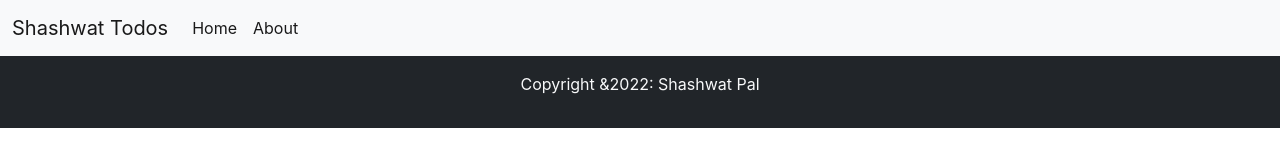
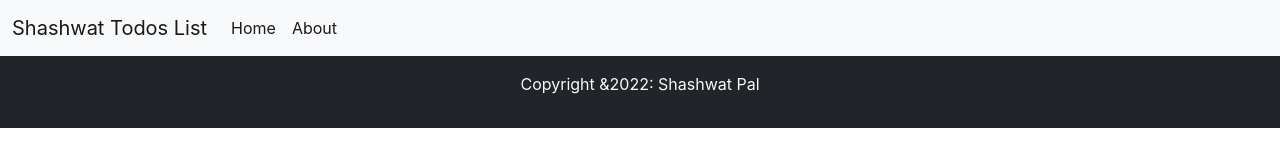
Before and after one commit to shashwatpal1021/first-app-shashwat, a React (Create React App) app: page / in a window 1280 px wide. Shown: the top 160 px of the page. Built offline with nearby package versions, Linux system fonts and the light colour scheme.

Commit message:
props-types

```diff
--- a/src/App.js
+++ b/src/App.js
@@ -4,9 +4,10 @@ import Header from './Components/Header';
 import { Footer } from './Components/Footer';
 
 function App() {
+  // let num = 123;
   return (
     <>
-      <Header title="Shashwat Todos"></Header>
+      <Header title="Shashwat Todos List"></Header>
       <Footer></Footer>
     </>
   );
--- a/src/Components/Header.js
+++ b/src/Components/Header.js
@@ -1,4 +1,5 @@
 import React from 'react'
+import PropTypes from 'prop-types'
 
 export default function Header({title}) {
   return (
@@ -24,3 +25,9 @@ export default function Header({title}) {
 </nav>
   )
 }
+
+//strict checking that title must be string
+
+Header.protoTypes = {
+  title: PropTypes.string.isRequired
+}
```
